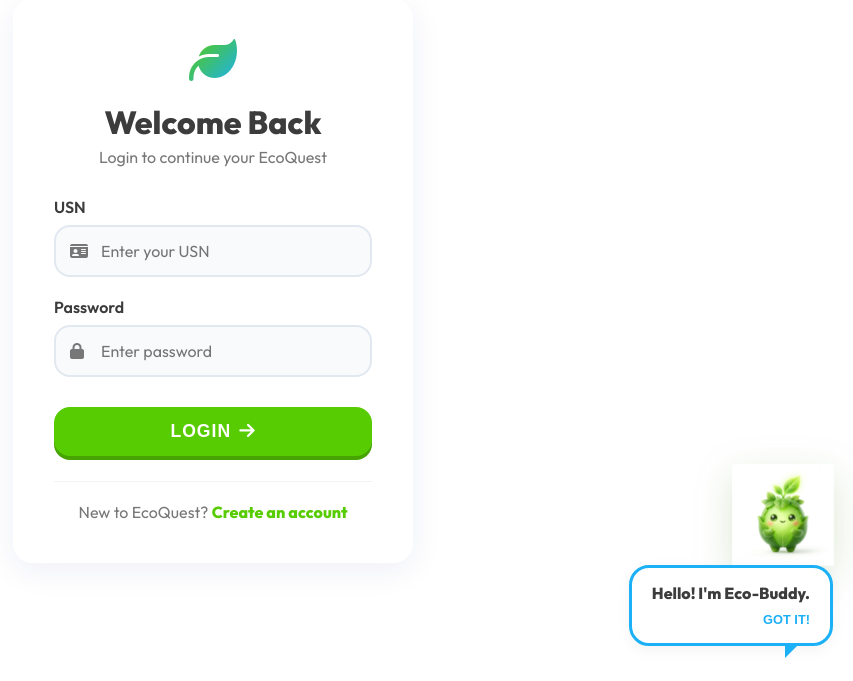
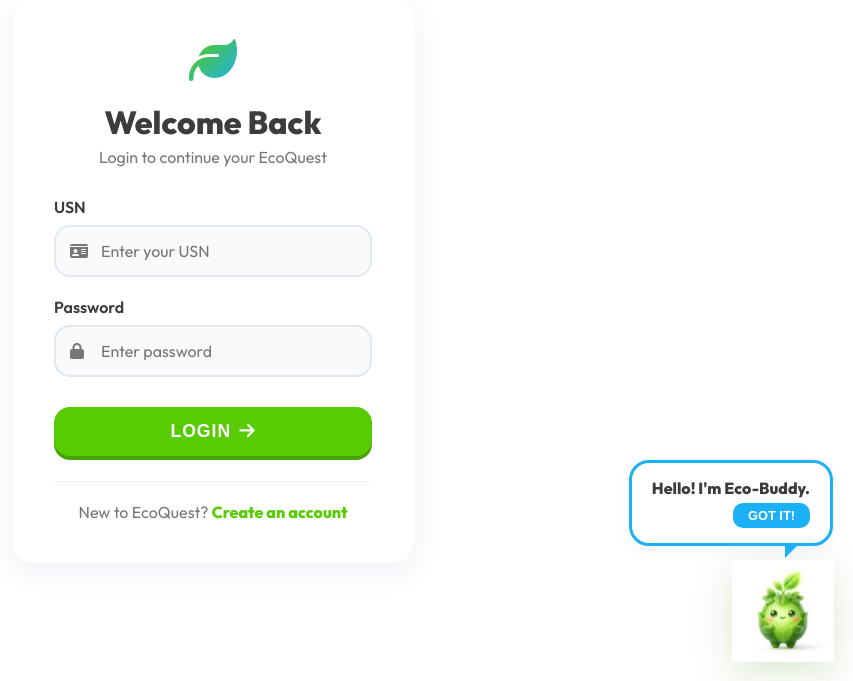
Before and after one commit to V-Hemanesh/eco_quest, a Flask app: page / in a window 1280 px wide. Shown: the part 119-800 px from the top of the page, without its empty margins (427-1280 px from the left). Run offline with Flask 3, Linux system fonts and the light colour scheme.

Commit message:
Fix: Restore mascot layout and guarantee button clickability with high z-index

```diff
--- a/static/style.css
+++ b/static/style.css
@@ -734,7 +734,7 @@ h6 {
     position: fixed;
     bottom: 20px;
     right: 20px;
-    z-index: 1000;
+    z-index: 99999; /* Higher than everything else */
     display: flex;
     flex-direction: column;
     align-items: flex-end;
@@ -771,7 +771,7 @@ h6 {
     pointer-events: auto;
     font-weight: 700;
     color: var(--text-main);
-    z-index: 10001; /* Higher than mascot image */
+    z-index: 100000;
     transform-origin: bottom right;
     animation: pop-in 0.5s cubic-bezier(0.175, 0.885, 0.32, 1.275);
 }
--- a/templates/base.html
+++ b/templates/base.html
@@ -150,13 +150,13 @@
      ECO-BUDDY MASCOT
      ======================== -->
     <div class="mascot-container">
-        <img src="{{ url_for('static', filename='images/' + session.get('mascot_img', 'mascot.png')) }}" class="mascot-img" id="mascot-sprite" onclick="toggleBubble()">
         <div id="mascot-bubble" class="speech-bubble hidden">
             <span id="mascot-text">Hello! I'm Eco-Buddy.</span>
             <div style="text-align: right; margin-top: 5px;">
-                <button onclick="closeBubble()" style="background: none; border: none; color: var(--secondary); cursor: pointer; font-size: 0.8rem; font-weight: 900; pointer-events: auto;">GOT IT!</button>
+                <button onclick="closeBubble()" style="background: var(--secondary); border: none; color: white; cursor: pointer; font-size: 0.8rem; font-weight: 900; padding: 5px 15px; border-radius: 10px; pointer-events: auto; display: inline-block;">GOT IT!</button>
             </div>
         </div>
+        <img src="{{ url_for('static', filename='images/' + session.get('mascot_img', 'mascot.png')) }}" class="mascot-img" id="mascot-sprite" onclick="toggleBubble()">
     </div>
 
     <script>
```
